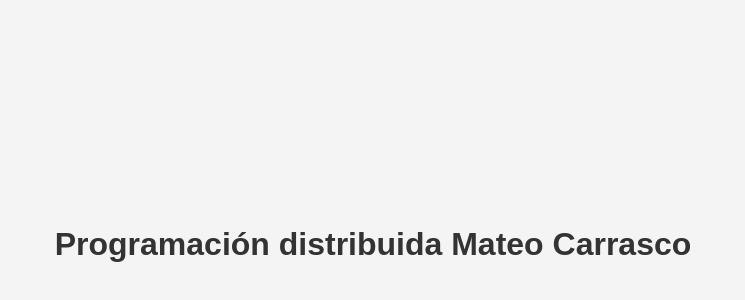
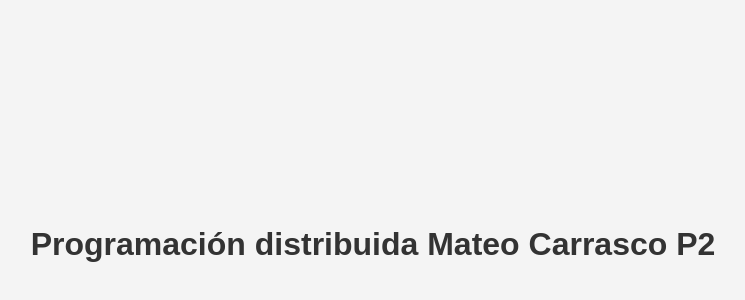
Before and after one commit to mateocarruce/Trabajo-1--Dockerhub, a plain HTML site: page Index.html in a window 1280 px wide. Shown: the part 156-456 px from the top of the page, without its empty margins (267-1012 px from the left). Drawn offline with Linux system fonts and the light colour scheme.

Commit message:
feat: :ambulance: Mod Indez

```diff
--- a/Index.html
+++ b/Index.html
@@ -20,6 +20,6 @@
     </style>
 </head>
 <body>
-    <h1>Programación distribuida Mateo Carrasco</h1>
+    <h1>Programación distribuida Mateo Carrasco P2</h1>
 </body>
 </html>
```
